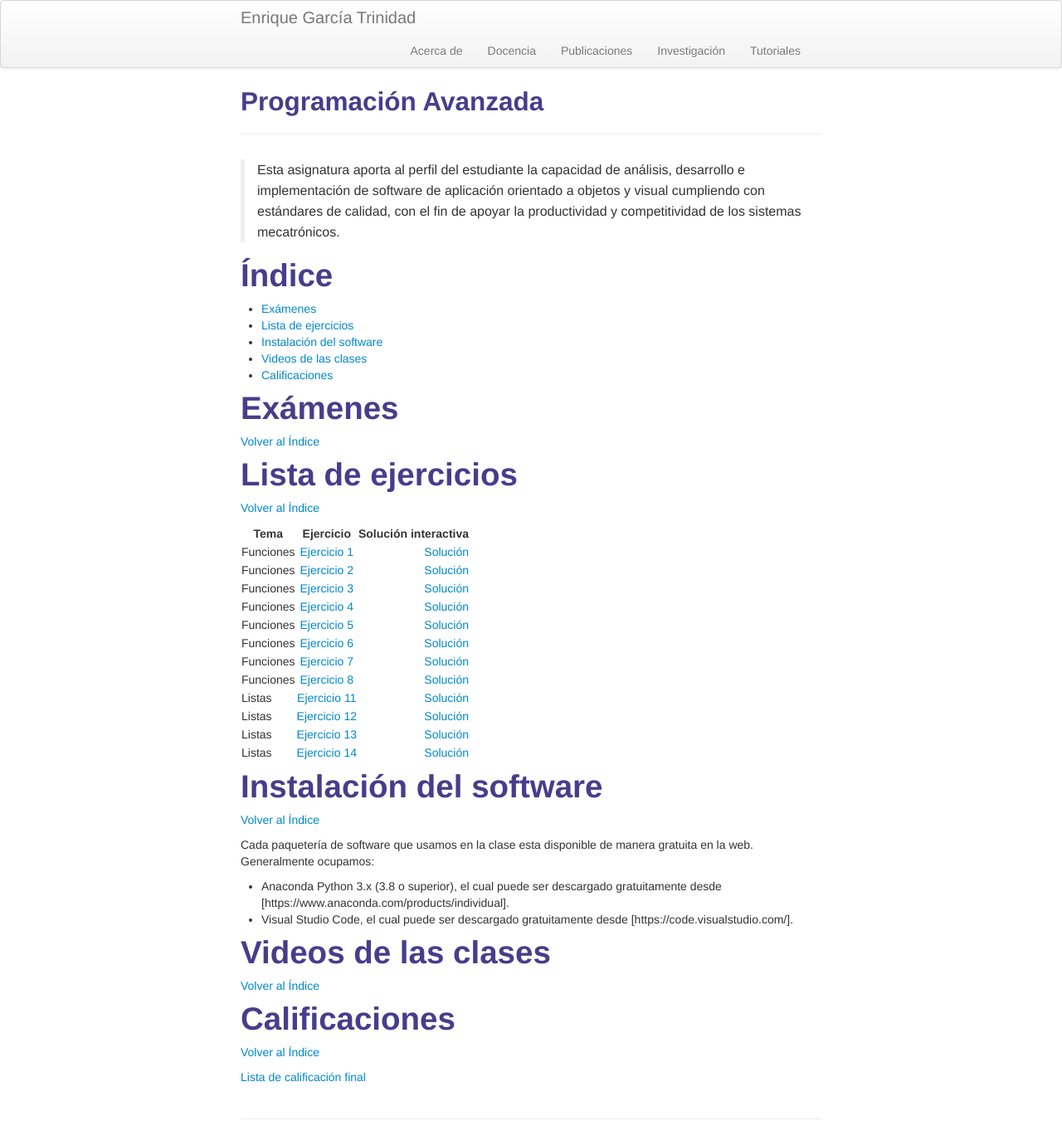
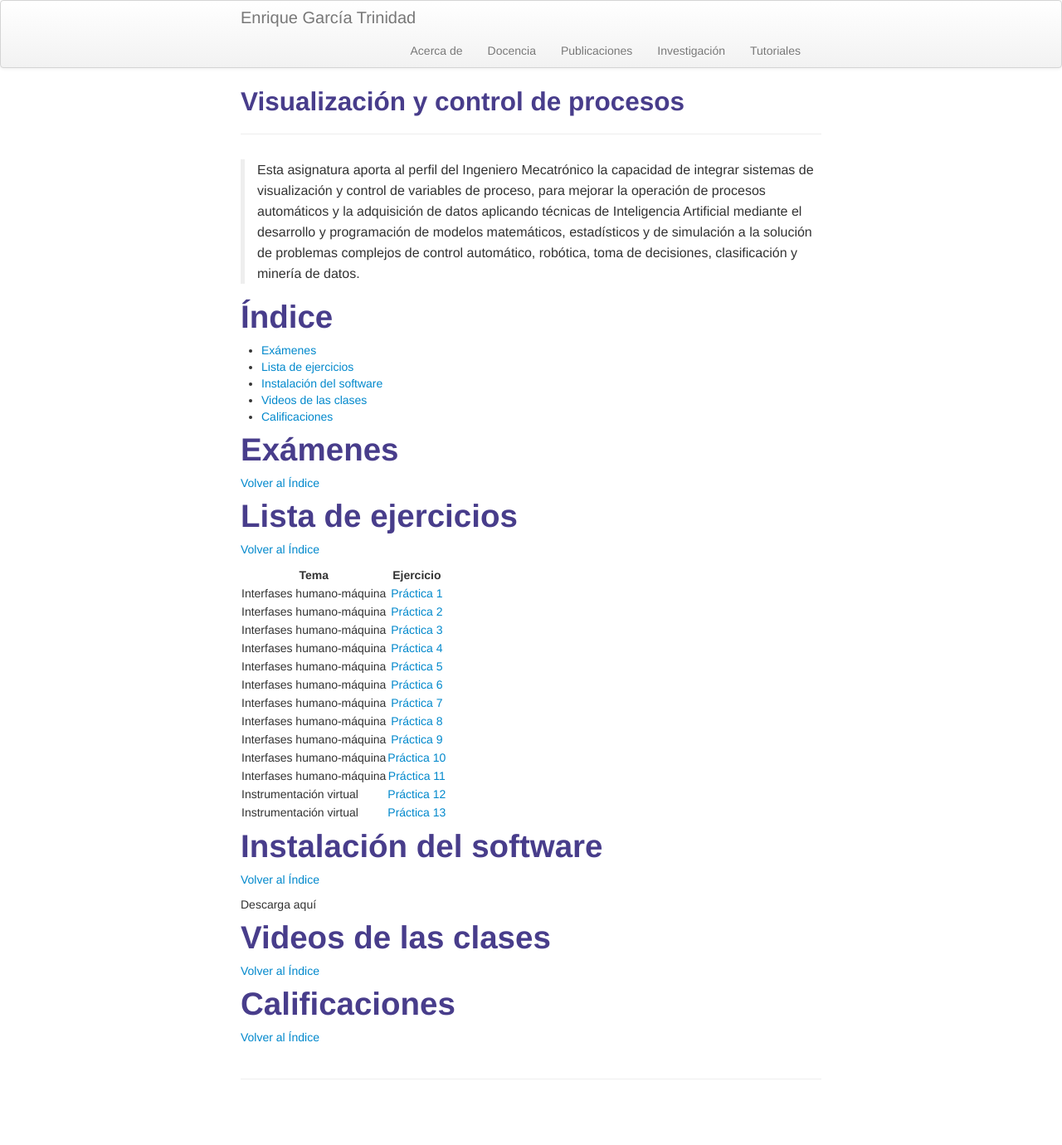
Before and after one commit to enriGarcia/enriGarcia.github.io, a Jekyll site: the page built from pages/teaching/visCtrl.md, in a window 1280 px wide. Shown: the whole page at 83% size. Built offline with Jekyll 4.4.1, drawn with Linux system fonts in a browser that asks for light colours; after the commit the page ends 1332 px from its top, so only the background shows below that.

Commit message:
webpage update

```diff
--- a/pages/teaching/visCtrl.md
+++ b/pages/teaching/visCtrl.md
@@ -1,9 +1,9 @@
 ---
 layout: page
-title: Programación Avanzada
-description: Instalación de hardware y software para el microcontrolador ATMEGA328P.
+title: Visualización y control de procesos
+description: Listado de prácticas
 ---
-> Esta asignatura aporta al perfil del estudiante la capacidad de análisis, desarrollo e implementación de software de aplicación orientado a objetos y visual cumpliendo con estándares de calidad, con el fin de apoyar la productividad y competitividad de los sistemas mecatrónicos.
+> Esta asignatura aporta al perfil del Ingeniero Mecatrónico la capacidad de integrar sistemas de visualización y control de variables de proceso, para mejorar la operación de procesos automáticos y la adquisición de datos aplicando técnicas de Inteligencia Artificial mediante el desarrollo y programación de modelos matemáticos, estadísticos y de simulación a la solución de problemas complejos de control automático, robótica, toma de decisiones, clasificación y minería de datos.
 
 # Índice
 - [Exámenes](#exámenes)
@@ -19,37 +19,34 @@ description: Instalación de hardware y software para el microcontrolador ATMEGA
 # Lista de ejercicios
 [Volver al Índice](#índice)
 
-|Tema              |Ejercicio       |Solución interactiva|
-|------------------|:--------------:|-------------------:|
-|Funciones         |[Ejercicio 1   ]({{ BASE_PATH}}/pages/assignments/progAv_ex_001.pdf)|[Solución](https://codehs.com/sandbox/enrigarcia/ex-081/)|
-|Funciones         |[Ejercicio 2   ]({{ BASE_PATH}}/pages/assignments/progAv_ex_002.pdf)|[Solución](https://codehs.com/sandbox/enrigarcia/ex-082/)|
-|Funciones         |[Ejercicio 3   ]({{ BASE_PATH}}/pages/assignments/progAv_ex_003.pdf)|[Solución](https://codehs.com/sandbox/enrigarcia/ex-083/)|
-|Funciones         |[Ejercicio 4   ]({{ BASE_PATH}}/pages/assignments/progAv_ex_004.pdf)|[Solución](https://codehs.com/sandbox/enrigarcia/ex-084/)|
-|Funciones         |[Ejercicio 5   ]({{ BASE_PATH}}/pages/assignments/progAv_ex_005.pdf)|[Solución](https://codehs.com/sandbox/enrigarcia/ex-085/)|
-|Funciones         |[Ejercicio 6   ]({{ BASE_PATH}}/pages/assignments/progAv_ex_006.pdf)|[Solución](https://codehs.com/sandbox/enrigarcia/ex-089/)|
-|Funciones         |[Ejercicio 7   ]({{ BASE_PATH}}/pages/assignments/progAv_ex_007.pdf)|[Solución](https://codehs.com/sandbox/enrigarcia/ex-092/)|
-|Funciones         |[Ejercicio 8   ]({{ BASE_PATH}}/pages/assignments/progAv_ex_008.pdf)|[Solución](https://codehs.com/sandbox/enrigarcia/ex-094/)|
-|Listas            |[Ejercicio 11  ]({{ BASE_PATH}}/pages/assignments/progAv_ex_011.pdf)|[Solución](https://codehs.com/sandbox/enrigarcia/ex-104/)|
-|Listas            |[Ejercicio 12  ]({{ BASE_PATH}}/pages/assignments/progAv_ex_012.pdf)|[Solución](https://codehs.com/sandbox/enrigarcia/ex-105/)|
-|Listas            |[Ejercicio 13  ]({{ BASE_PATH}}/pages/assignments/progAv_ex_013.pdf)|[Solución](https://codehs.com/sandbox/enrigarcia/ex-106/)|
-|Listas            |[Ejercicio 14  ]({{ BASE_PATH}}/pages/assignments/progAv_ex_014.pdf)|[Solución](https://codehs.com/sandbox/enrigarcia/ex-107/)|
+|Tema                         |Ejercicio       |
+|-----------------------------|:--------------:|
+|Interfases humano-máquina    |[Práctica 1    ]({{ BASE_PATH}}/pages/assignments/visCtrl_ex_01.pdf)|
+|Interfases humano-máquina    |[Práctica 2    ]({{ BASE_PATH}}/pages/assignments/visCtrl_ex_02.pdf)|
+|Interfases humano-máquina    |[Práctica 3    ]({{ BASE_PATH}}/pages/assignments/visCtrl_ex_03.pdf)|
+|Interfases humano-máquina    |[Práctica 4    ]({{ BASE_PATH}}/pages/assignments/visCtrl_ex_04.pdf)|
+|Interfases humano-máquina    |[Práctica 5    ]({{ BASE_PATH}}/pages/assignments/visCtrl_ex_05.pdf)|
+|Interfases humano-máquina    |[Práctica 6    ]({{ BASE_PATH}}/pages/assignments/visCtrl_ex_06.pdf)|
+|Interfases humano-máquina    |[Práctica 7    ]({{ BASE_PATH}}/pages/assignments/visCtrl_ex_07.pdf)|
+|Interfases humano-máquina    |[Práctica 8    ]({{ BASE_PATH}}/pages/assignments/visCtrl_ex_08.pdf)|
+|Interfases humano-máquina    |[Práctica 9    ]({{ BASE_PATH}}/pages/assignments/visCtrl_ex_09.pdf)|
+|Interfases humano-máquina    |[Práctica 10   ]({{ BASE_PATH}}/pages/assignments/visCtrl_ex_10.pdf)|
+|Interfases humano-máquina    |[Práctica 11   ]({{ BASE_PATH}}/pages/assignments/visCtrl_ex_11.pdf)|
+|Instrumentación virtual      |[Práctica 12   ]({{ BASE_PATH}}/pages/assignments/visCtrl_ex_12.pdf)|
+|Instrumentación virtual      |[Práctica 13   ]({{ BASE_PATH}}/pages/assignments/visCtrl_ex_13.pdf)|
+
 
 
 # Instalación del software
 [Volver al Índice](#índice)
 
-Cada paquetería de software que usamos en la clase esta disponible de manera gratuita en la web. Generalmente ocupamos:
-- Anaconda Python 3.x (3.8 o superior), el cual puede ser descargado gratuitamente desde [https://www.anaconda.com/products/individual].
-- Visual Studio Code, el cual puede ser descargado gratuitamente desde [https://code.visualstudio.com/].
-
+Descarga aquí
 
 # Videos de las clases
 [Volver al Índice](#índice)
 
 # Calificaciones
 [Volver al Índice](#índice)
-
-[Lista de calificación final]({{ BASE_PATH}}/pages/stuff/2022b_progAvFinal.pdf)
 
 
 <!-- Note: this is how to write a comment in HTML. Everything in here won't show up on your webpage.-->
```
Also changed, not shown: 13 other files.
